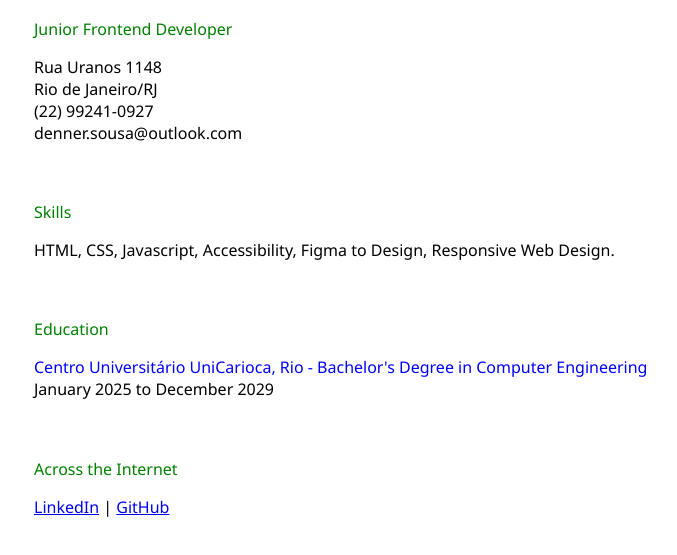
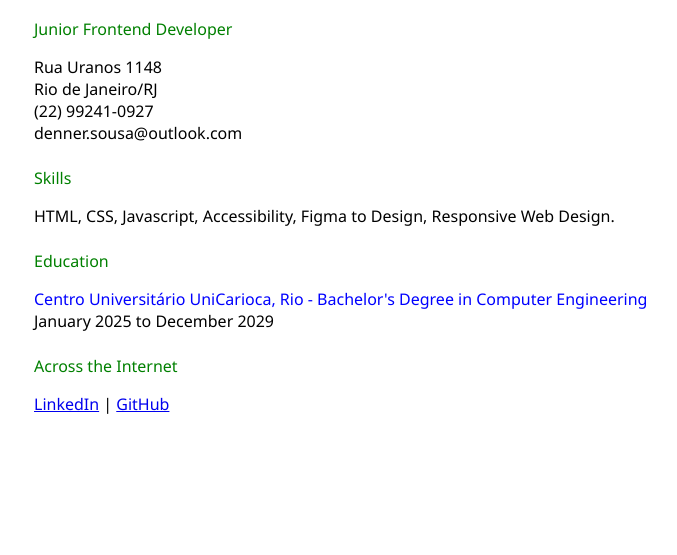
Before and after one commit to denner-s/single-page-cv, a plain HTML site: page index.html in a window 1280 px wide. Shown: the part 157-712 px from the top of the page, without its empty margins (94-771 px from the left). Drawn offline with Linux system fonts and the light colour scheme.

Commit message:
Update index.html

```diff
--- a/index.html
+++ b/index.html
@@ -30,7 +30,7 @@
         }
 
         p {
-            margin-bottom: 5%;
+            margin-bottom: 2%;
         }
     </style>
 </head>
```
